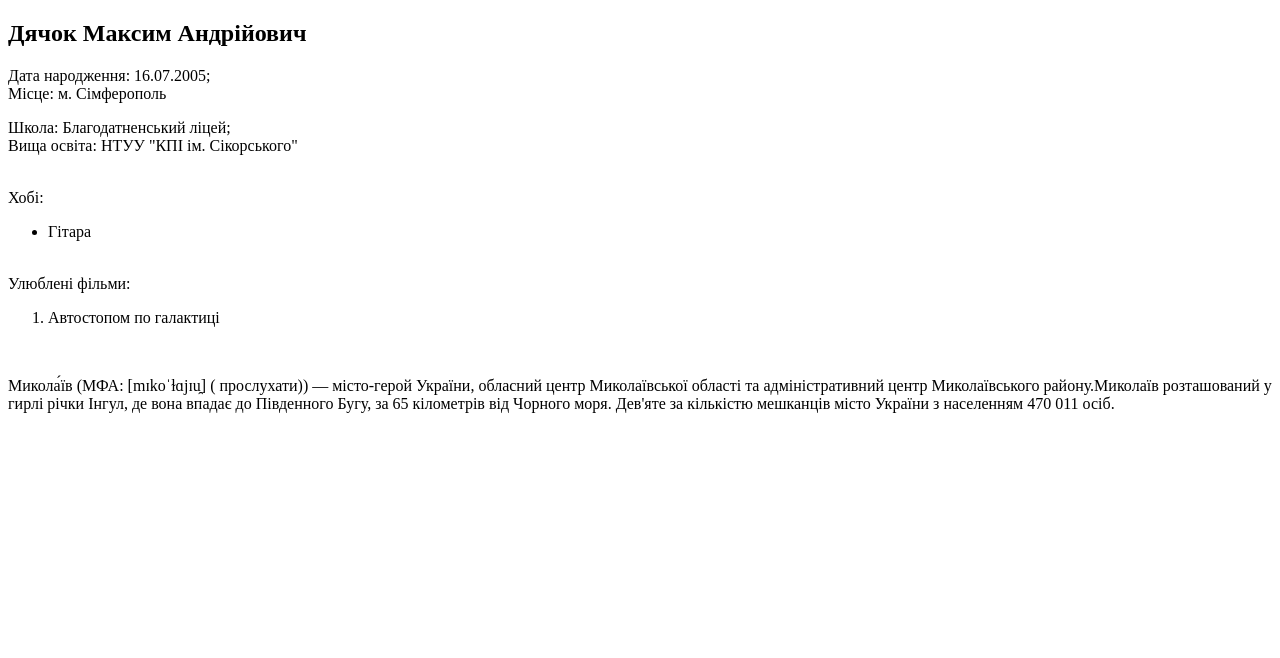
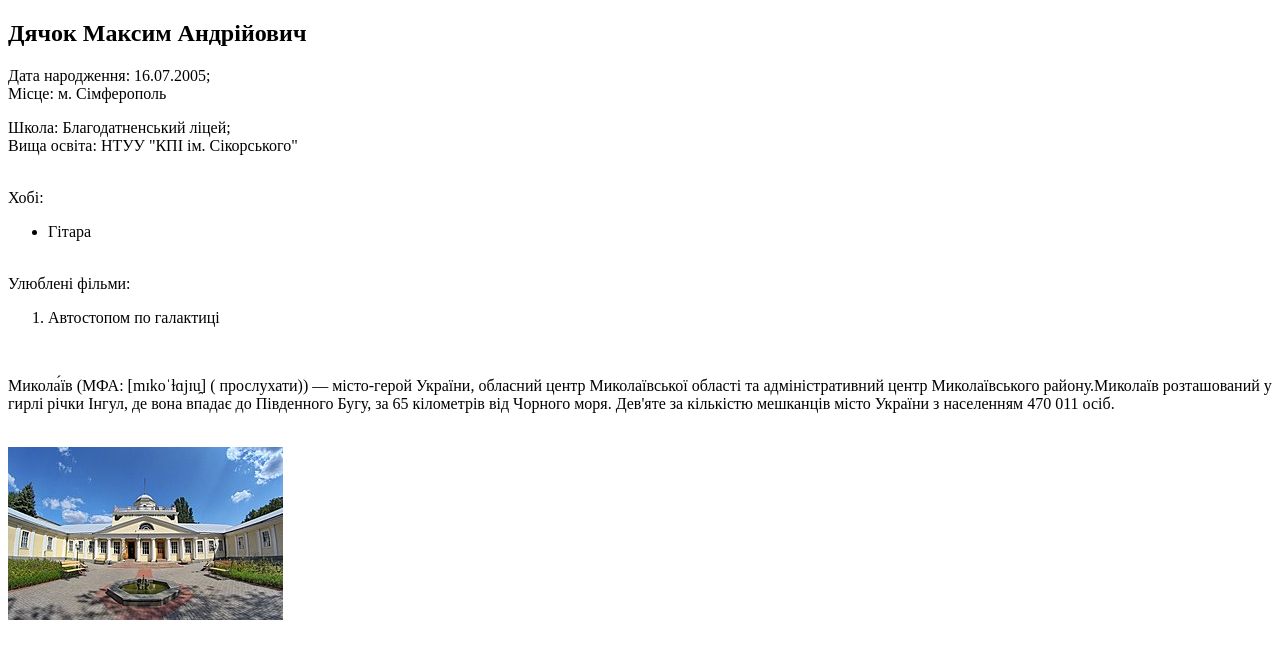
Before and after one commit to BbIXOD/lab-1-frontend, a plain HTML site: page index.html in a window 1280 px wide. Drawn offline with Linux system fonts and the light colour scheme.

Commit message:
Use file as image source. Add alt text

```diff
--- a/index.html
+++ b/index.html
@@ -36,6 +36,5 @@
         470 011 осіб.
     </p>
     <br>
-    <img
-        source="https://upload.wikimedia.org/wikipedia/commons/thumb/2/2e/%D0%9C%D1%83%D0%B7%D0%B5%D0%B9_%D1%81%D1%83%D0%B4%D0%BD%D0%BE%D0%B1%D1%83%D0%B4%D1%83%D0%B2%D0%B0%D0%BD%D0%BD%D1%8F_%D1%82%D0%B0_%D1%84%D0%BB%D0%BE%D1%82%D1%83%2C_%D0%9C%D0%B8%D0%BA%D0%BE%D0%BB%D0%B0%D1%97%D0%B2.jpg/275px-%D0%9C%D1%83%D0%B7%D0%B5%D0%B9_%D1%81%D1%83%D0%B4%D0%BD%D0%BE%D0%B1%D1%83%D0%B4%D1%83%D0%B2%D0%B0%D0%BD%D0%BD%D1%8F_%D1%82%D0%B0_%D1%84%D0%BB%D0%BE%D1%82%D1%83%2C_%D0%9C%D0%B8%D0%BA%D0%BE%D0%BB%D0%B0%D1%97%D0%B2.jpg">
+    <img src="city.jpg" alt="Фото міста Миколаїв">
 </body>
```
Also changed, not shown: city.jpg (added).
